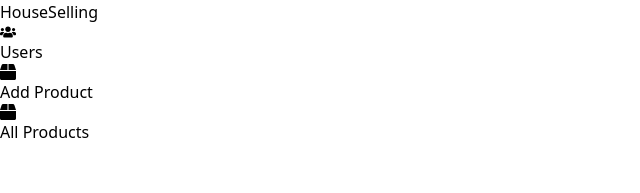
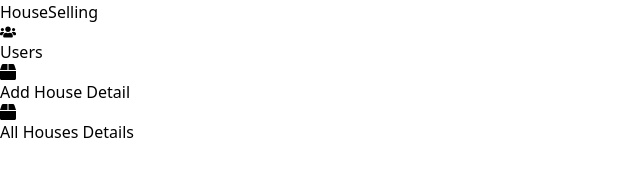
Before and after one commit to JahangirHassan/houseselling, a React (Vite) app in the folder frontend/: page /admin/listings in a window 1280 px wide. Shown: the top 193 px of the page, without its empty margins (0-640 px from the left). Built offline with nearby package versions, Linux system fonts and the light colour scheme; no server answers.

Commit message:
Update CreateListing and SideBar components: modify text to reflect 'House Detail' terminology

```diff
--- a/frontend/src/components/CreateListing.jsx
+++ b/frontend/src/components/CreateListing.jsx
@@ -101,13 +101,13 @@ function CreateListingForm() {
         className="bg-white max-w-4xl w-full p-8 rounded-lg shadow-lg mt-4 mb-4"
       >
         <h2 className="text-3xl font-bold mb-8 text-center text-gray-800">
-          Create New Listing
+          Add New House Detail
         </h2>
 
         {error && <p className="text-red-500 text-center mb-4">{error}</p>}
         {success && (
           <div className="bg-green-100 text-green-700 p-4 rounded-lg shadow-lg text-center mb-4">
-            New Listing Created Successfully!
+            Added new House Detail Successfully!
           </div>
         )}
 
--- a/frontend/src/components/SideBaar.jsx
+++ b/frontend/src/components/SideBaar.jsx
@@ -28,14 +28,14 @@ const SideBar=()=>{
         hover:text-white hover:bg-blue-600"
         >
           <FaBox />
-          <Link to="/listing" className="hidden md:inline ">Add Product</Link>
+          <Link to="/listing" className="hidden md:inline ">Add House Detail</Link>
         </li>
         <li
           className="flex items-center py-3 px-2 space-x-4 hover:rounded hover:cursor-pointer
         hover:text-white hover:bg-blue-600"
         >
           <FaBox />
-          <Link to="/listings" className="hidden md:inline ">All Products</Link>
+          <Link to="/listings" className="hidden md:inline ">All Houses Details</Link>
         </li>
       </ul>
 
```
